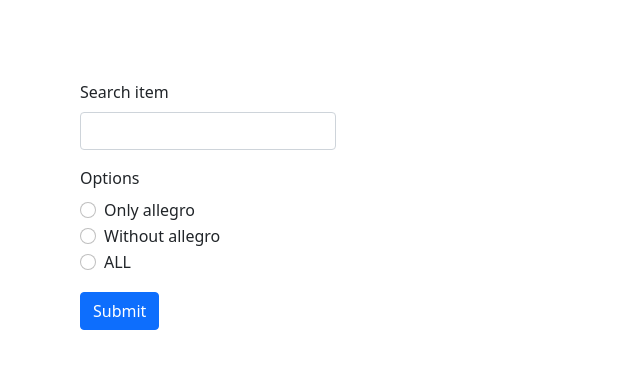
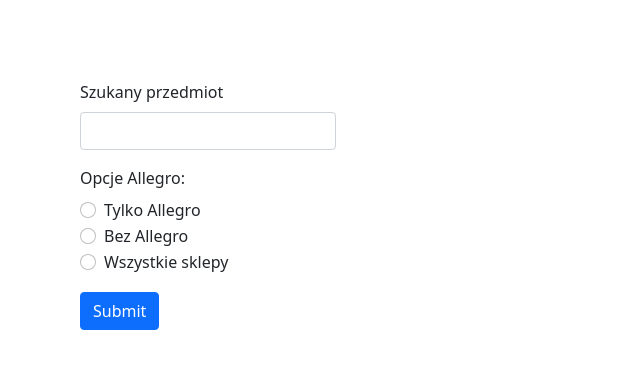
Before and after one commit to PiotrWodecki/io-aggregator, a Django app: page /search/ in a window 1280 px wide. Shown: the top 369 px of the page, without its empty margins (0-640 px from the left). Run offline with Django 4.2, Linux system fonts and the light colour scheme; some libraries are stand-ins or nearby versions.

Commit message:
PR corrections

```diff
--- a/ceneoscraper/bs4_scraper.py
+++ b/ceneoscraper/bs4_scraper.py
@@ -184,7 +184,7 @@ def get_offers(website_link):
 if __name__ == "__main__":
     start_time = time.time()
     categories = ["", "Zdrowie", "Uroda"]
-    entered_string = "neosine"
+    entered_string = "dupa"
     ready_link = prepare_link(entered_string, categories[0])
     print(ready_link)
     propos = get_products(ready_link)
--- a/core/forms.py
+++ b/core/forms.py
@@ -1,21 +1,21 @@
 from django import forms
 from crispy_forms.helper import FormHelper
 from crispy_forms.layout import Submit
-from django.urls import reverse_lazy
+from django.urls import reverse_lazy, reverse
 
 
 class SearchForm(forms.Form):
     def __init__(self, *args, **kwargs):
         super().__init__(*args, **kwargs)
         self.helper = FormHelper(self)
-        self.helper.form_action = reverse_lazy("search")
+        self.helper.form_action = reverse("search")
         self.helper.form_method = "GET"
         self.helper.add_input(Submit("submit", "Submit"))
 
     SHOP_CHOICE = (
-        (1, "Only allegro"),
-        (2, "Without allegro"),
-        (3, "ALL"),
+        (1, "Tylko Allegro"),
+        (2, "Bez Allegro"),
+        (3, "Wszystkie sklepy"),
     )
 
     search_item = forms.CharField(max_length=32)
@@ -23,3 +23,6 @@ class SearchForm(forms.Form):
         choices=SHOP_CHOICE,
         widget=forms.RadioSelect(),
     )
+    # rename variable in frontend
+    search_item.label = "Szukany przedmiot"
+    options.label = "Opcje Allegro:"
--- a/core/templates/base.html
+++ b/core/templates/base.html
@@ -4,14 +4,11 @@
 <head>
     <meta charset="UTF-8">
     <title>Title</title>
-   <link rel="stylesheet" href="{% static 'base.css' %}">
+    <link rel="stylesheet" href="{% static 'base.css' %}">
     <link href="https://cdn.jsdelivr.net/npm/bootstrap@5.0.2/dist/css/bootstrap.min.css" rel="stylesheet" integrity="sha384-EVSTQN3/azprG1Anm3QDgpJLIm9Nao0Yz1ztcQTwFspd3yD65VohhpuuCOmLASjC" crossorigin="anonymous">
 </head>
 
 <body>
-    {% if proposals %}
-        {{ proposals }}
-    {% endif %}
     {% block content %}
     {% endblock %}
     <script src="https://cdn.jsdelivr.net/npm/bootstrap@5.0.2/dist/js/bootstrap.bundle.min.js" integrity="sha384-MrcW6ZMFYlzcLA8Nl+NtUVF0sA7MsXsP1UyJoMp4YLEuNSfAP+JcXn/tWtIaxVXM" crossorigin="anonymous"></script>
--- a/core/templates/shopping/search.html
+++ b/core/templates/shopping/search.html
@@ -5,7 +5,7 @@
 
 {% block content %}
     <div style="margin:80px; width: 20%">
-        <form method="post" class="my-class">
+        <form method="get" class="my-class">
             {% csrf_token %}
             {% crispy form %}
         </form>
--- a/core/views.py
+++ b/core/views.py
@@ -14,8 +14,9 @@ def search(request):
         allegro_option = request.POST.get("options")
         context = {"name": item_to_search, "option": allegro_option}
         ready_link = scraper.prepare_link(context.get("name"), "")
-        proposals = scraper.get_products(ready_link)
-        return render(request, "base.html", {"proposals": proposals})
+        products = scraper.get_products(ready_link)
+        # here we need next step of search
+        return redirect("/")
     else:
         form = SearchForm()
         context = {"form": form}
```
